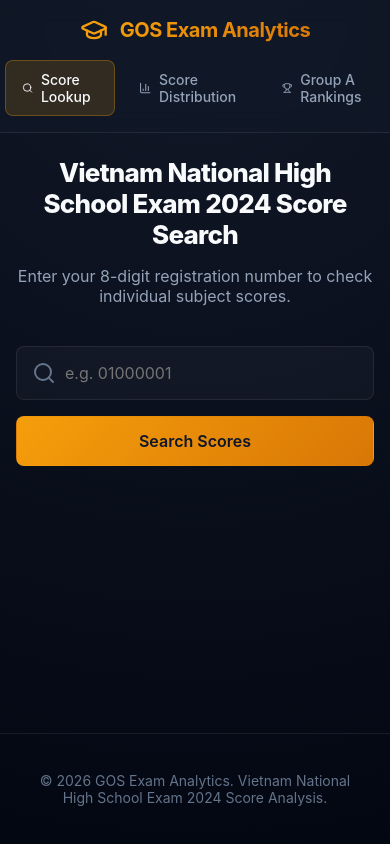
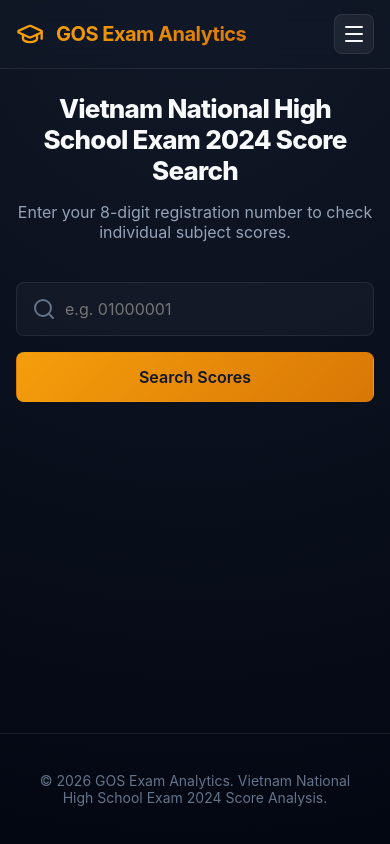
Before and after one commit to pogdepZ/gos-exam-analytics, a React (Vite) app in the folder apps/web/: page / in a window 390 px wide. Built offline with nearby package versions, Linux system fonts and the light colour scheme.

Commit message:
feat(web): add hamburger menu with animated mobile sidebar drawer

```diff
--- a/apps/web/src/components/Layout.tsx
+++ b/apps/web/src/components/Layout.tsx
@@ -1,38 +1,104 @@
+import { useState, useEffect } from "react";
 import { Link, Outlet, useLocation } from "react-router-dom";
-import { Search, BarChart3, Trophy, GraduationCap } from "lucide-react";
+import {
+  Search,
+  BarChart3,
+  Trophy,
+  GraduationCap,
+  Menu,
+  X,
+} from "lucide-react";
+
+const NAV_ITEMS = [
+  { to: "/", label: "Score Lookup", icon: Search },
+  { to: "/reports", label: "Score Distribution", icon: BarChart3 },
+  { to: "/rankings", label: "Group A Rankings", icon: Trophy },
+];
 
 export const Layout = () => {
   const location = useLocation();
+  const [menuOpen, setMenuOpen] = useState(false);
 
-  const isActive = (path: string) => {
-    return location.pathname === path ? "active" : "";
-  };
+  // Close sidebar whenever route changes
+  useEffect(() => {
+    setMenuOpen(false);
+  }, [location.pathname]);
+
+  // Lock body scroll when sidebar is open
+  useEffect(() => {
+    document.body.style.overflow = menuOpen ? "hidden" : "";
+    return () => {
+      document.body.style.overflow = "";
+    };
+  }, [menuOpen]);
+
+  const isActive = (path: string) =>
+    location.pathname === path ? "active" : "";
 
   return (
     <div className="layout">
+      {/* ── Top Navbar ── */}
       <header className="navbar">
         <div className="logo-section">
           <GraduationCap className="logo-icon" size={28} />
           <span className="brand-name">GOS Exam Analytics</span>
         </div>
+
+        {/* Desktop nav */}
         <nav className="nav-links">
-          <Link to="/" className={`nav-item ${isActive("/")}`}>
-            <Search size={18} />
-            <span>Score Lookup</span>
-          </Link>
-          <Link to="/reports" className={`nav-item ${isActive("/reports")}`}>
-            <BarChart3 size={18} />
-            <span>Score Distribution</span>
-          </Link>
-          <Link to="/rankings" className={`nav-item ${isActive("/rankings")}`}>
-            <Trophy size={18} />
-            <span>Group A Rankings</span>
-          </Link>
+          {NAV_ITEMS.map(({ to, label, icon: Icon }) => (
+            <Link key={to} to={to} className={`nav-item ${isActive(to)}`}>
+              <Icon size={18} />
+              <span>{label}</span>
+            </Link>
+          ))}
         </nav>
+
+        {/* Mobile hamburger */}
+        <button
+          className="hamburger-btn"
+          onClick={() => setMenuOpen((v) => !v)}
+          aria-label={menuOpen ? "Close menu" : "Open menu"}
+          aria-expanded={menuOpen}
+        >
+          {menuOpen ? <X size={24} /> : <Menu size={24} />}
+        </button>
       </header>
+
+      {/* ── Mobile Sidebar Overlay ── */}
+      <div
+        className={`sidebar-overlay ${menuOpen ? "open" : ""}`}
+        onClick={() => setMenuOpen(false)}
+        aria-hidden="true"
+      />
+
+      {/* ── Mobile Sidebar Drawer ── */}
+      <aside className={`mobile-sidebar ${menuOpen ? "open" : ""}`}>
+        <div className="sidebar-header">
+          <GraduationCap size={24} className="logo-icon" />
+          <span className="brand-name">GOS Exam</span>
+        </div>
+
+        <nav className="sidebar-nav">
+          {NAV_ITEMS.map(({ to, label, icon: Icon }) => (
+            <Link
+              key={to}
+              to={to}
+              className={`sidebar-nav-item ${isActive(to)}`}
+            >
+              <Icon size={20} />
+              <span>{label}</span>
+            </Link>
+          ))}
+        </nav>
+
+        <p className="sidebar-footer">Vietnam THPT Exam 2024</p>
+      </aside>
+
       <main className="content-container">
         <Outlet />
       </main>
+
       <footer className="footer">
         <p>
           © 2026 GOS Exam Analytics. Vietnam National High School Exam 2024
--- a/apps/web/src/index.css
+++ b/apps/web/src/index.css
@@ -125,6 +125,126 @@ body {
   color: var(--text-primary);
   background: rgba(245, 158, 11, 0.15);
   border: 1px solid rgba(245, 158, 11, 0.3);
+}
+
+/* ── Hamburger Button (mobile only) ── */
+.hamburger-btn {
+  display: none;
+  align-items: center;
+  justify-content: center;
+  width: 40px;
+  height: 40px;
+  background: rgba(255, 255, 255, 0.06);
+  border: 1px solid var(--card-border);
+  border-radius: var(--border-radius-md);
+  color: var(--text-primary);
+  cursor: pointer;
+  transition: background 0.2s ease, border-color 0.2s ease;
+  flex-shrink: 0;
+}
+
+.hamburger-btn:hover {
+  background: rgba(245, 158, 11, 0.12);
+  border-color: rgba(245, 158, 11, 0.3);
+  color: var(--accent);
+}
+
+/* ── Sidebar Overlay ── */
+.sidebar-overlay {
+  display: none;
+  position: fixed;
+  inset: 0;
+  background: rgba(0, 0, 0, 0);
+  z-index: 199;
+  transition: background 0.3s ease;
+  pointer-events: none;
+}
+
+.sidebar-overlay.open {
+  display: block;
+  background: rgba(0, 0, 0, 0.6);
+  backdrop-filter: blur(2px);
+  pointer-events: auto;
+}
+
+/* ── Mobile Sidebar Drawer ── */
+.mobile-sidebar {
+  position: fixed;
+  top: 0;
+  left: 0;
+  height: 100dvh;
+  width: 280px;
+  max-width: 80vw;
+  background: rgba(9, 13, 22, 0.97);
+  border-right: 1px solid var(--card-border);
+  backdrop-filter: blur(20px);
+  -webkit-backdrop-filter: blur(20px);
+  z-index: 200;
+  display: flex;
+  flex-direction: column;
+  padding: 24px 0 32px;
+  transform: translateX(-100%);
+  transition: transform 0.3s cubic-bezier(0.4, 0, 0.2, 1),
+              box-shadow 0.3s ease;
+  box-shadow: none;
+}
+
+.mobile-sidebar.open {
+  transform: translateX(0);
+  box-shadow: 8px 0 40px rgba(0, 0, 0, 0.6);
+}
+
+.sidebar-header {
+  display: flex;
+  align-items: center;
+  gap: 12px;
+  padding: 0 24px 24px;
+  border-bottom: 1px solid var(--card-border);
+  color: var(--accent);
+  margin-bottom: 16px;
+}
+
+.sidebar-nav {
+  display: flex;
+  flex-direction: column;
+  gap: 4px;
+  padding: 0 12px;
+  flex: 1;
+}
+
+.sidebar-nav-item {
+  display: flex;
+  align-items: center;
+  gap: 14px;
+  padding: 14px 16px;
+  color: var(--text-secondary);
+  text-decoration: none;
+  border-radius: var(--border-radius-md);
+  font-weight: 500;
+  font-size: 15px;
+  transition: all 0.18s ease;
+}
+
+.sidebar-nav-item:hover {
+  color: var(--text-primary);
+  background: rgba(255, 255, 255, 0.05);
+}
+
+.sidebar-nav-item.active {
+  color: var(--text-primary);
+  background: rgba(245, 158, 11, 0.15);
+  border: 1px solid rgba(245, 158, 11, 0.3);
+}
+
+.sidebar-nav-item.active svg {
+  color: var(--accent);
+}
+
+.sidebar-footer {
+  padding: 0 24px;
+  margin: 0;
+  font-size: 12px;
+  color: var(--text-muted);
 }
 
 /* Cards */
@@ -646,10 +766,22 @@ body {
 }
 
 @media (max-width: 768px) {
+  /* Show hamburger, hide desktop nav */
+  .hamburger-btn {
+    display: flex;
+  }
+
+  .nav-links {
+    display: none;
+  }
+
+  /* Navbar stays as a single row: logo on left, hamburger on right */
   .navbar {
-    flex-direction: column;
-    gap: 16px;
-    padding: 16px;
+    flex-direction: row;
+    justify-content: space-between;
+    align-items: center;
+    padding: 14px 16px;
+    gap: 0;
   }
 
   .content-container {
```
